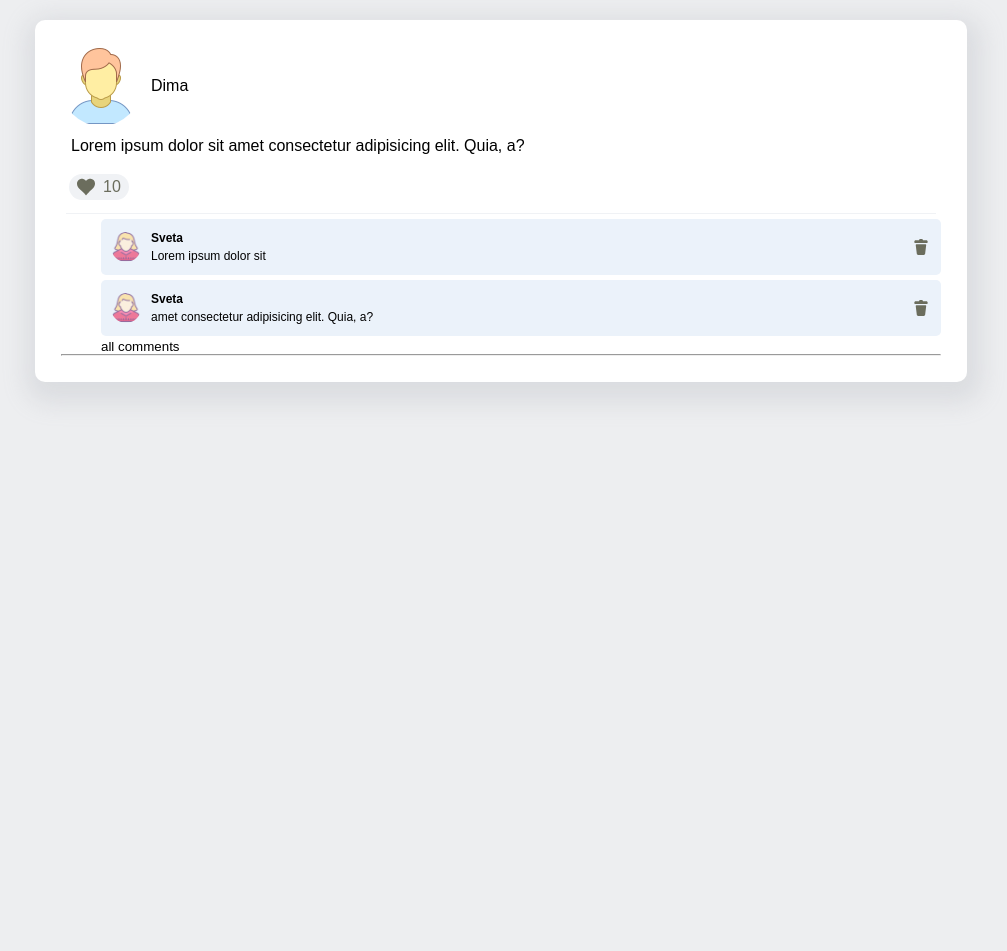
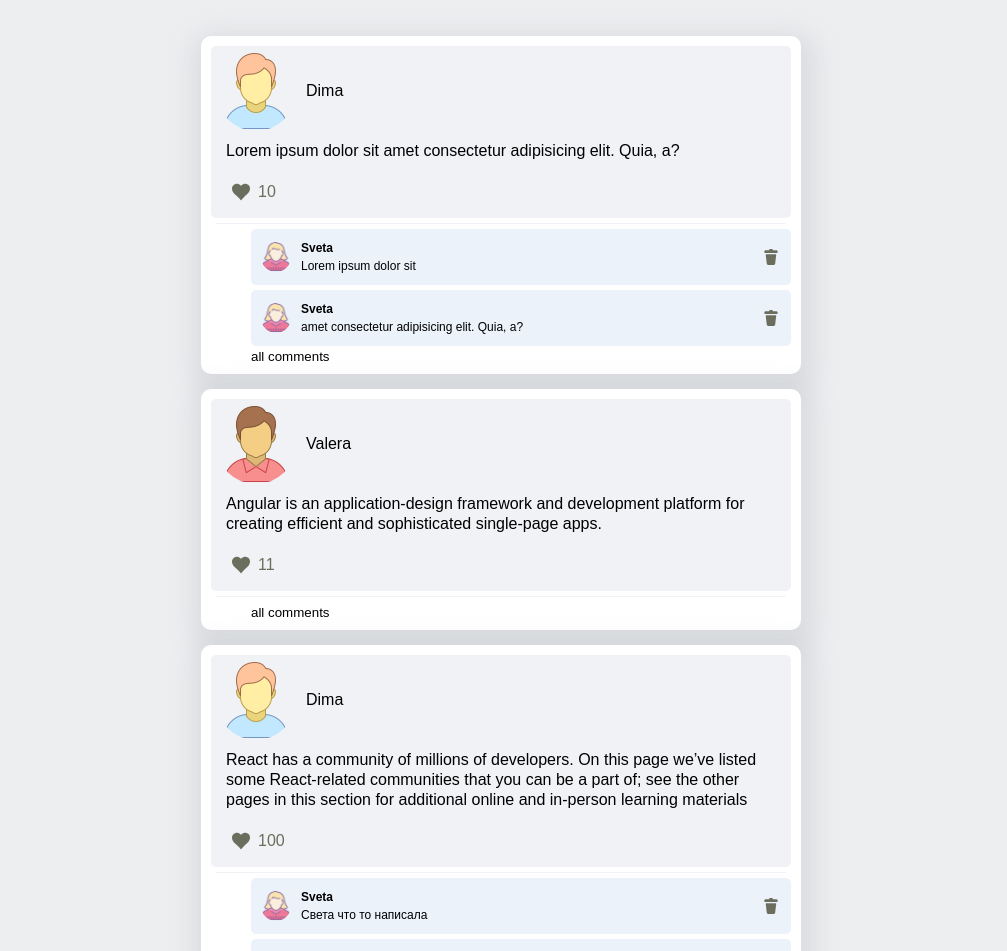
Before and after one commit to LenaRybinskova/normalizing-state-redux, a React (Create React App) app: page / in a window 1280 px wide. Shown: the top 951 px of the page, without its empty margins (139-1146 px from the left). Before the commit the page ends 800 px from the top, so only its background shows below. Built offline with nearby package versions, Linux system fonts and the light colour scheme.

Commit message:
styled-component PostContaier

```diff
--- a/src/App.tsx
+++ b/src/App.tsx
@@ -3,7 +3,7 @@ import "./App.css";
 import { PostsPage } from "../src/pages/PostsPage";
 import { Provider } from "react-redux";
 import { GlobalStyles } from "./styles/GlobalStyles";
-import styled from "styled-components";
+
 
 
 
--- a/src/api/apiPosts.ts
+++ b/src/api/apiPosts.ts
@@ -53,48 +53,48 @@ export const apiPosts = {
                 }
               }
             ]
+          },
+          {
+            id: 2,
+            text: "Angular is an application-design framework and development platform for creating efficient and sophisticated single-page apps.",
+            likes: 11,
+            author: {
+              id: 21,
+              name: "Valera",
+              avatar: ValeraAvatar
+            },
+            lastComments: []
+          },
+          {
+            id: 3,
+            text: "React has a community of millions of developers. On this page we’ve listed some React-related communities that you can be a part of; see the other pages in this section for additional online and in-person learning materials",
+            likes: 100,
+            author: {
+              id: 1,
+              name: "Dima",
+              avatar: DimaAvatar
+            },
+            lastComments: [
+              {
+                id: 900,
+                text: "Света что то написала",
+                author: {
+                  id: 3,
+                  name: "Sveta",
+                  avatar: SvetaAvatar
+                }
+              },
+              {
+                id: 996,
+                text: "Дима что то ответил",
+                author: {
+                  id: 1,
+                  name: "Dima",
+                  avatar: DimaAvatar
+                }
+              }
+            ]
           }
-          // {
-          //   id: 2,
-          //   text: "React",
-          //   likes: 11,
-          //   author: {
-          //     id: 21,
-          //     name: "Valera",
-          //     avatar: ValeraAvatar
-          //   },
-          //   lastComments: []
-          // },
-          // {
-          //   id: 3,
-          //   text: "Angular",
-          //   likes: 100,
-          //   author: {
-          //     id: 1,
-          //     name: "Dima",
-          //     avatar: DimaAvatar
-          //   },
-          //   lastComments: [
-          //     {
-          //       id: 900,
-          //       text: "Света что то написала",
-          //       author: {
-          //         id: 3,
-          //         name: "Sveta",
-          //         avatar: SvetaAvatar
-          //       }
-          //     },
-          //     {
-          //       id: 996,
-          //       text: "Дима что то ответил",
-          //       author: {
-          //         id: 1,
-          //         name: "Dima",
-          //         avatar: DimaAvatar
-          //       }
-          //     }
-          //   ]
-          // }
         ]);
       }, 2000);
     });
--- a/src/features/posts/components/Comment.tsx
+++ b/src/features/posts/components/Comment.tsx
@@ -16,7 +16,6 @@ const CommentContainer = styled.li`
   align-items: center;
   background-color: #ebf2fa;
   border-radius: 5px;
-
   padding: 10px;
   gap: 10px;
 `;
@@ -73,10 +72,6 @@ const CommentContentText = styled.div`
   }
 `;
 
-const Line = styled.div`
-  border-bottom: 1px solid var(--background-like-color);
-`;
-
 type Props = {
   id: number;
   postId: number;
--- a/src/features/posts/components/Post.tsx
+++ b/src/features/posts/components/Post.tsx
@@ -8,26 +8,30 @@ import { fetchPostComment } from "features/posts/comments-reducer";
 import styled from "styled-components";
 import { ReactComponent as LikeIcon } from "../../../assets/icons/like.svg";
 
-type Props = {
-  postId: number;
-};
-
-const PostContainer = styled.div`
+const PostContainer = styled.li`
   display: flex;
   flex-direction: column;
   justify-content: flex-start;
   padding: 10px;
+  background-color: var(--background-post-color);
+  border-radius: 10px;
+  box-shadow: rgba(149, 157, 165, 0.2) 3px 9px 24px 12px;
 `;
+
 const PostHeader = styled.div`
   display: flex;
   flex-direction: column;
   justify-content: flex-start;
+  background-color: var(--background-like-color);
+  border-radius: 5px;
+  padding: 5px;
 `;
 
 const PostTitle = styled.div`
   display: flex;
   flex-direction: row;
   align-items: center;
+  transition-duration: 0.9s;
 
   & img {
     width: 80px;
@@ -56,10 +60,11 @@ const StyledTextarea = styled.textarea`
   resize: none;
   box-sizing: border-box;
   overflow: hidden;
-  background-color: var(--background-like-color);
-  transition-duration: 0.5s;
+  background-color: #ffffff;
+  transition-duration: 0.9s;
   border-radius: 15px;
 `;
+
 const PostText = styled.div`
   display: flex;
   flex-direction: column;
@@ -73,6 +78,7 @@ const PostText = styled.div`
     color: var(--text-color-hover);
   }
 `;
+
 const Likes = styled.div`
   display: flex;
   flex-direction: row;
@@ -122,8 +128,13 @@ const ButtonShowAllComments = styled.button`
 
   &:hover {
     opacity: 0.5;
+    text-decoration: underline;
   }
 `;
+
+type Props = {
+  postId: number;
+};
 
 export const Post = ({ postId }: Props) => {
   const post = useSelector<AppRootStateType, PostType>(
@@ -208,8 +219,6 @@ export const Post = ({ postId }: Props) => {
           all comments
         </ButtonShowAllComments>
       </PostBody>
-
-      <hr />
     </PostContainer>
   );
 };
--- a/src/pages/PostsPage.tsx
+++ b/src/pages/PostsPage.tsx
@@ -11,9 +11,6 @@ const PostsContainer = styled.div`
   flex-direction: column;
   justify-content: center;
   padding: 1rem;
-  background-color: var(--background-post-color);
-  border-radius: 10px;
-  box-shadow: rgba(149, 157, 165, 0.2) 3px 9px 24px 12px;
 `;
 
 export const PostsPage = () => {
--- a/src/styles/List.tsx
+++ b/src/styles/List.tsx
@@ -1,12 +1,13 @@
 import styled from "styled-components";
 import React from "react";
 
-const Wrapper = styled.div`
+const Wrapper = styled.ul`
   display: flex;
   flex-direction: column;
-  width: 900px;
+  width: 600px;
   gap: 15px;
 `;
+
 type Props = {
   children: React.ReactNode;
 };
```
